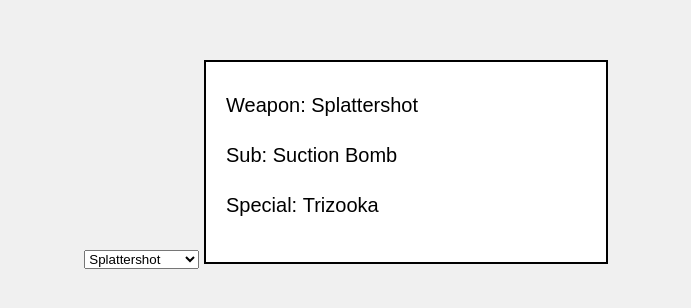
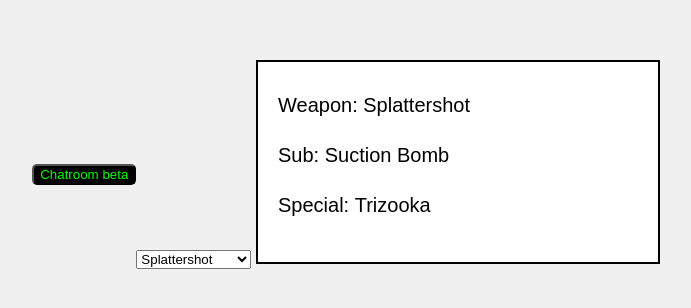
Before and after one commit to C8Gemdust/Hive, a plain HTML site: page index.html in a window 1280 px wide. Shown: the part 226-534 px from the top of the page, without its empty margins (294-985 px from the left). Drawn offline with Linux system fonts and the light colour scheme.

Commit message:
Update index.html

```diff
--- a/index.html
+++ b/index.html
@@ -26,6 +26,9 @@
     </style>
 </head>
 <body>
+      <a href="https://C8gemdust.github.io/hive/chat.html">
+ <button style="background-color: black;color:#00FF00;border-radius:5px"> Chatroom beta </button>
+ </a>
     <div>
         <select id="weaponSelector">
             <!-- Weapons will be populated by JavaScript -->
```
